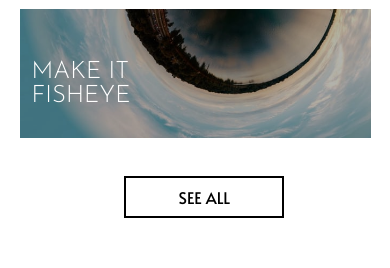
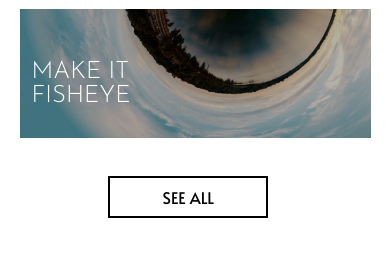
Before and after one commit to PedroHSodre/LoopStudio, a plain HTML site: page index.html in a window 390 px wide. Shown: the part 2809-3077 px from the top of the page. Drawn offline with Linux system fonts and the light colour scheme.

Commit message:
Update main.css

```diff
--- a/assets/css/main.css
+++ b/assets/css/main.css
@@ -337,7 +337,7 @@ ul, li, ol {
     .main-button {
         border: solid 2px black;
         width: 10em;
-        margin: 3em 9em;
+        margin: 3em 8em;
         text-align: center;
         padding: .5em 1em;
         position: relative;
```
